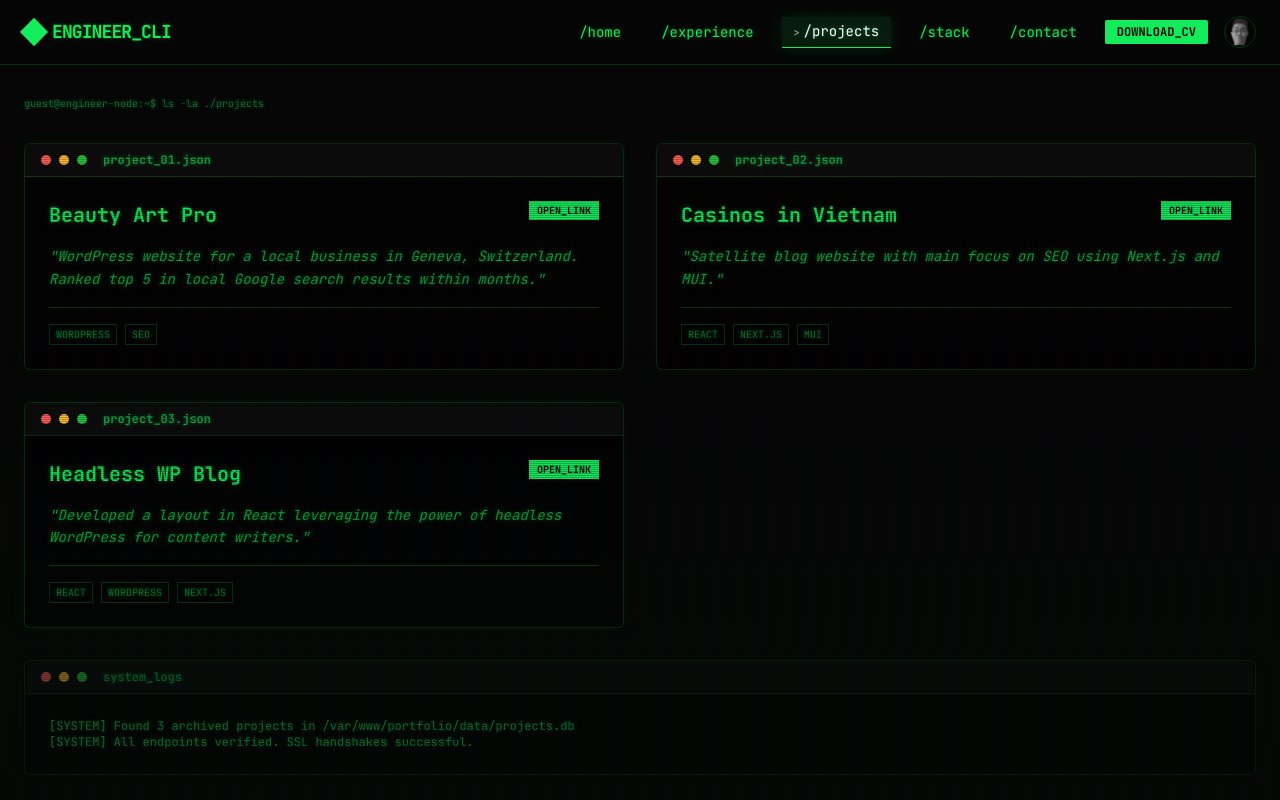
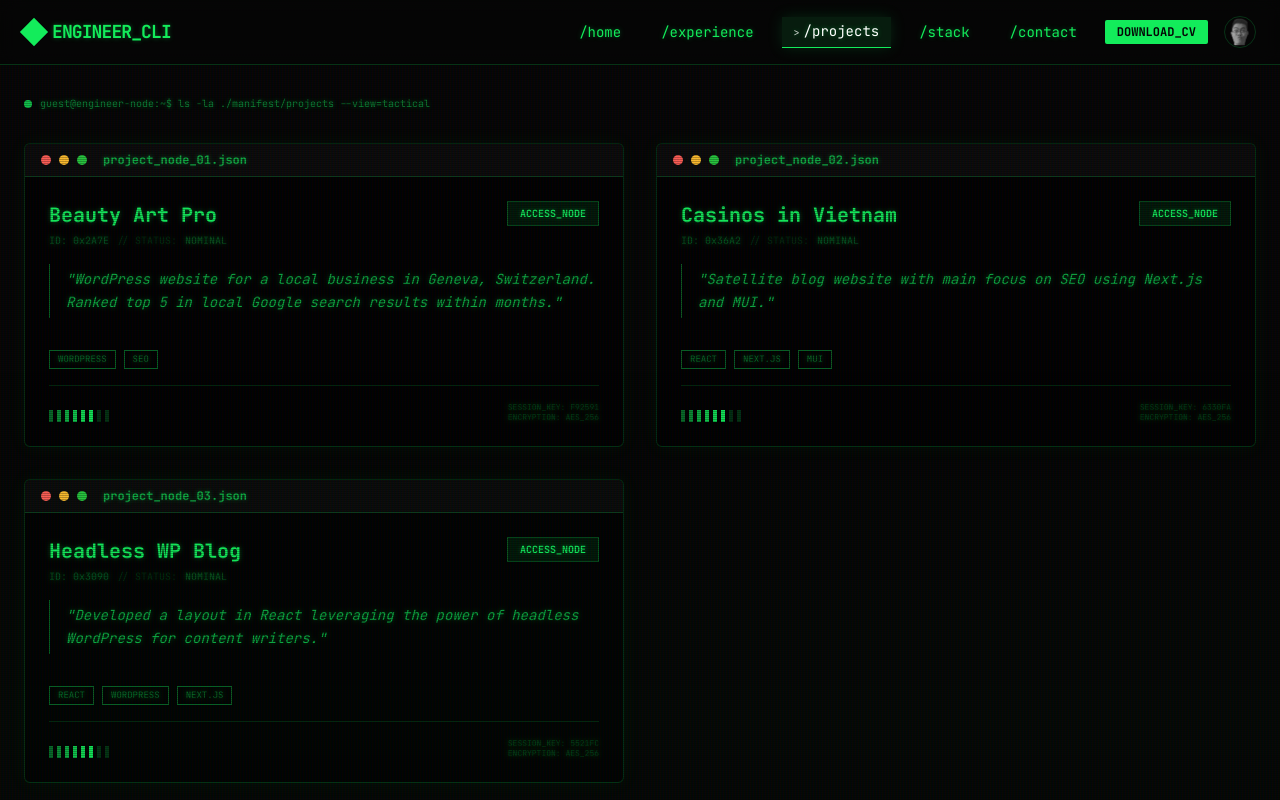
Before and after one commit to tranmani/portfolio, a Next.js app: page /projects in a window 1280 px wide. Shown: the top 800 px of the page. Built offline with nearby package versions, Linux system fonts and the light colour scheme.

Commit message:
update project page

```diff
--- /dev/null
+++ b/components/ProjectCard.tsx
@@ -0,0 +1,150 @@
+import React, { useState } from "react";
+import { motion, AnimatePresence } from "framer-motion";
+import TerminalWindow from "./TerminalWindow";
+import cx from "classnames";
+
+interface ProjectCardProps {
+  project: {
+    title: string;
+    description: string;
+    link: string;
+    tags: string[];
+  };
+  index: number;
+}
+
+const ProjectCard: React.FC<ProjectCardProps> = ({ project, index }) => {
+  const [isHovered, setIsHovered] = useState(false);
+
+  // Generate tactical metadata
+  const projectId = (project.title.length * 777).toString(16).toUpperCase().padStart(4, '0');
+  const sessionKey = Math.random().toString(16).slice(2, 8).toUpperCase();
+
+  return (
+    <motion.div
+      onHoverStart={() => setIsHovered(true)}
+      onHoverEnd={() => setIsHovered(false)}
+      className="relative"
+    >
+      <TerminalWindow
+        title={`project_node_0${index + 1}.json`}
+        className={cx(
+          "transition-all duration-300 group overflow-hidden relative",
+          isHovered ? "border-terminal-green shadow-[0_0_20px_rgba(19,236,91,0.1)]" : "border-terminal-border"
+        )}
+      >
+        <div className="space-y-4 relative z-10">
+          <div className="flex justify-between items-start">
+            <div className="space-y-1">
+              <h3 className={cx(
+                "text-xl font-bold transition-all duration-200",
+                isHovered ? "text-white drop-shadow-[0_0_8px_rgba(255,255,255,0.4)]" : "text-terminal-green"
+              )}>
+                {isHovered && (
+                  <motion.span
+                    initial={{ opacity: 0 }}
+                    animate={{ opacity: [0, 1, 0.5, 1] }}
+                    className="mr-2 text-terminal-green animate-pulse"
+                  >
+                    {">"}
+                  </motion.span>
+                )}
+                {project.title}
+              </h3>
+              <div className="text-[10px] text-terminal-green/30 font-mono flex gap-2">
+                <span>ID: 0x{projectId}</span>
+                <span className="opacity-50">// STATUS: </span>
+                <span className={cx(isHovered ? "text-terminal-green" : "")}>NOMINAL</span>
+              </div>
+            </div>
+
+            <motion.a
+              href={project.link}
+              target="_blank"
+              rel="noopener noreferrer"
+              whileHover={{ scale: 1.05 }}
+              whileTap={{ scale: 0.95 }}
+              className={cx(
+                "text-[10px] px-3 py-1 font-bold uppercase transition-colors",
+                isHovered ? "bg-terminal-green text-black" : "bg-terminal-green/10 text-terminal-green border border-terminal-green/30"
+              )}
+            >
+              Access_Node
+            </motion.a>
+          </div>
+
+          <p className="text-sm text-terminal-green/70 leading-relaxed border-l border-terminal-border/40 pl-4 py-1 italic">
+            &quot;{project.description}&quot;
+          </p>
+
+          <div className="pt-4 flex flex-wrap gap-2">
+            {project.tags.map(tag => (
+              <span
+                key={tag}
+                className={cx(
+                  "text-[9px] border px-2 py-0.5 uppercase transition-all duration-300",
+                  isHovered ? "border-terminal-green text-terminal-green bg-terminal-green/5" : "border-terminal-border/40 text-terminal-green/40"
+                )}
+              >
+                {tag}
+              </span>
+            ))}
+          </div>
+
+          {/* Tactical HUD Overlay (Bottom) */}
+          <div className="pt-4 flex justify-between items-end border-t border-terminal-border/20">
+            <div className="flex gap-1">
+               {[...Array(8)].map((_, i) => (
+                  <motion.div
+                    key={i}
+                    animate={isHovered ? {
+                      opacity: [0.2, 1, 0.2],
+                    } : { opacity: 0.2 }}
+                    transition={{ repeat: Infinity, duration: 1, delay: i * 0.1 }}
+                    className="w-1 h-3 bg-terminal-green"
+                  />
+               ))}
+            </div>
+            <div className="text-[8px] text-terminal-green/20 font-mono text-right leading-tight uppercase">
+              session_key: {sessionKey}<br />
+              encryption: aes_256
+            </div>
+          </div>
+        </div>
+
+        {/* Global Scanning Line */}
+        <AnimatePresence>
+          {isHovered && (
+            <motion.div
+              initial={{ top: "-100%" }}
+              animate={{ top: "100%" }}
+              exit={{ opacity: 0 }}
+              transition={{ repeat: Infinity, duration: 2, ease: "linear" }}
+              className="absolute left-0 right-0 h-px bg-terminal-green/20 shadow-[0_0_10px_rgba(19,236,91,0.5)] z-20 pointer-events-none"
+            />
+          )}
+        </AnimatePresence>
+
+        {/* Background Glitch Trace */}
+        <AnimatePresence>
+          {isHovered && (
+            <motion.div
+              initial={{ opacity: 0 }}
+              animate={{ opacity: 0.03 }}
+              exit={{ opacity: 0 }}
+              className="absolute inset-0 z-0 pointer-events-none overflow-hidden"
+            >
+              <div className="font-mono text-[6px] text-terminal-green break-all leading-none p-2">
+                {Array.from({ length: 40 }).map((_, i) => (
+                  <span key={i}>{Math.random().toString(16)}</span>
+                ))}
+              </div>
+            </motion.div>
+          )}
+        </AnimatePresence>
+      </TerminalWindow>
+    </motion.div>
+  );
+};
+
+export default ProjectCard;
--- a/pages/projects.tsx
+++ b/pages/projects.tsx
@@ -1,71 +1,50 @@
 import React from "react";
 import Layout from "@/components/layout";
 import TerminalWindow from "@/components/TerminalWindow";
-import CommandLine from "@/components/CommandLine";
 import { portfolioConfig } from "@/lib/config";
+import { motion } from "framer-motion";
+import ProjectCard from "@/components/ProjectCard";
+
 
 const Projects: React.FC = () => {
   return (
     <Layout meta={{ title: "Projects // ENGINEER_CLI_v2" }}>
       <div className="space-y-8">
-        <div className="text-[10px] text-terminal-green/50 font-mono mb-4">
-          guest@engineer-node:~$ ls -la ./projects
+        <div className="text-[10px] text-terminal-green/50 font-mono mb-4 flex items-center gap-2">
+          <span className="w-2 h-2 bg-terminal-green animate-pulse rounded-full" />
+          guest@engineer-node:~$ ls -la ./manifest/projects --view=tactical
         </div>
 
         <div className="grid grid-cols-1 md:grid-cols-2 gap-8">
           {portfolioConfig.projects.map((project, idx) => (
-            <TerminalWindow
+            <motion.div
               key={project.title}
-              title={`project_0${idx + 1}.json`}
-              className="hover:border-terminal-green transition-colors group"
+              initial={{ opacity: 0, y: 20 }}
+              animate={{ opacity: 1, y: 0 }}
+              transition={{ delay: idx * 0.1 }}
             >
-              <div className="space-y-4">
-                <div className="flex justify-between items-start">
-                  <h3 className="text-xl font-bold text-terminal-green">{project.title}</h3>
-                  <a
-                    href={project.link}
-                    target="_blank"
-                    rel="noopener noreferrer"
-                    className="text-[10px] bg-terminal-green text-background px-2 py-0.5 font-bold uppercase hover:bg-white transition-colors"
-                  >
-                    Open_Link
-                  </a>
-                </div>
-
-                <p className="text-sm text-terminal-green/70 italic leading-relaxed">
-                  &quot;{project.description}&quot;
-                </p>
-
-                <div className="pt-4 border-t border-terminal-border/30 flex flex-wrap gap-2">
-                  {project.tags.map(tag => (
-                    <span key={tag} className="text-[10px] border border-terminal-border px-1.5 py-0.5 text-terminal-green/50 uppercase">
-                      {tag}
-                    </span>
-                  ))}
-                </div>
-              </div>
-
-              {/* Fake hex dump look on hover */}
-              <div className="absolute inset-0 bg-black/90 opacity-0 group-hover:opacity-100 transition-opacity p-6 flex items-center justify-center pointer-events-none">
-                <div className="font-mono text-[8px] text-terminal-green/20 break-all leading-tight">
-                  {Array.from({ length: 40 }).map((_, i) => (
-                    <span key={i}>{Math.random().toString(16).substring(2, 10)} </span>
-                  ))}
-                  <div className="text-center mt-4 text-[12px] text-terminal-green font-bold opacity-100">
-                     VIEW_DETAILS_PENDING...
-                  </div>
-                </div>
-              </div>
-            </TerminalWindow>
+              <ProjectCard project={project} index={idx} />
+            </motion.div>
           ))}
         </div>
 
         {/* Global Projects Command */}
-        <TerminalWindow title="system_logs" className="opacity-50">
-           <div className="text-xs font-mono">
-              [SYSTEM] Found {portfolioConfig.projects.length} archived projects in /var/www/portfolio/data/projects.db
-              <br />
-              [SYSTEM] All endpoints verified. SSL handshakes successful.
+        <TerminalWindow title="system_orchestrator — logs" className="opacity-80">
+           <div className="text-[10px] font-mono space-y-1">
+              <div className="flex gap-2 text-terminal-green/60 items-center">
+                <span className="text-terminal-green">[OK]</span>
+                <span>Initialized project_buffer: 0x8A2C ... SUCCESS</span>
+              </div>
+              <div className="flex gap-2 text-terminal-green/40 items-center pl-4">
+                <span>Found {portfolioConfig.projects.length} artifacts in local repository</span>
+              </div>
+              <div className="flex gap-2 text-terminal-green/40 items-center pl-4">
+                <span>Allocating memory for UI_manifest ... OK</span>
+              </div>
+              <div className="flex gap-2 text-terminal-green/60 items-center">
+                <span className="text-terminal-green">[READY]</span>
+                <span>Standby for user interaction trigger...</span>
+              </div>
            </div>
         </TerminalWindow>
       </div>
```
